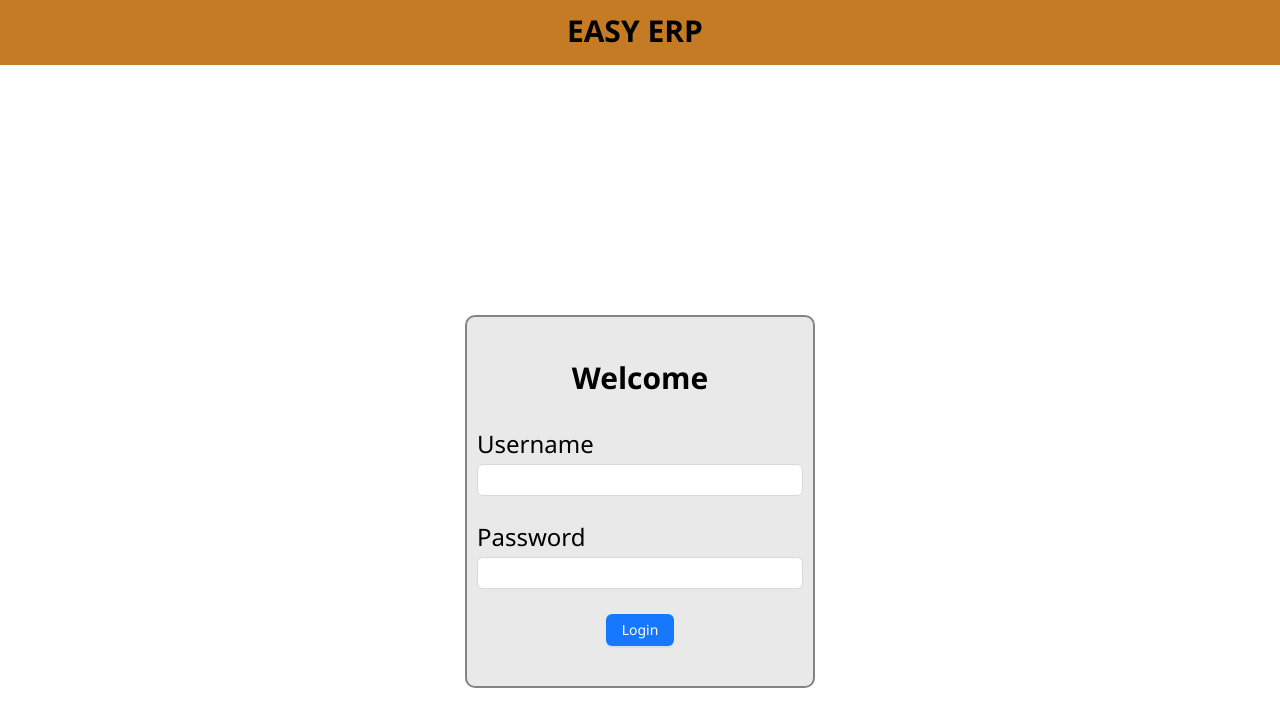
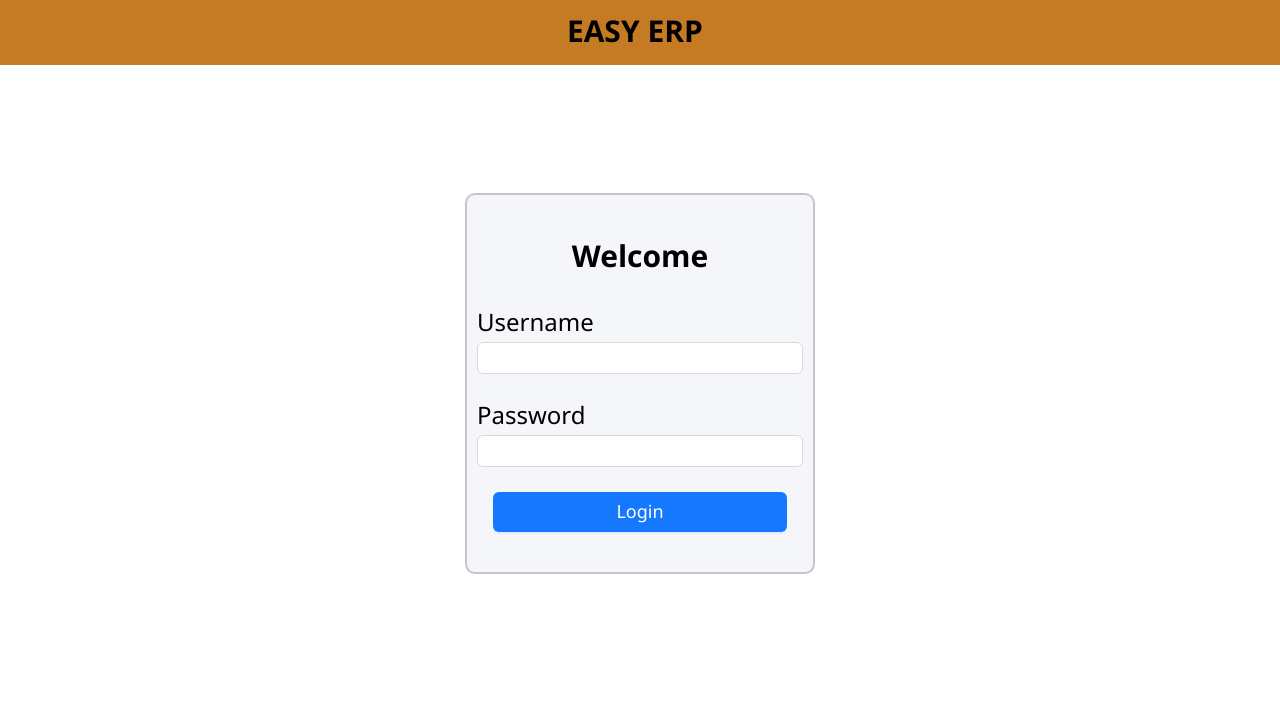
Before and after one commit to ratchapon-p/easy-erp-client, a React (Vite) app: page / in a window 1280 px wide. Shown: the top 726 px of the page. Built offline with nearby package versions, Linux system fonts and the light colour scheme; no server answers.

Commit message:
toast for delivery page

```diff
--- a/package.json
+++ b/package.json
@@ -19,6 +19,7 @@
     "echarts-for-react": "^3.0.2",
     "react": "^19.1.0",
     "react-dom": "^19.1.0",
+    "react-hot-toast": "^2.5.2",
     "react-redux": "^9.2.0",
     "react-router-dom": "^7.6.1",
     "react-toastify": "^11.0.5",
--- a/src/App.jsx
+++ b/src/App.jsx
@@ -1,5 +1,7 @@
 import { useState } from 'react'
 import { BrowserRouter,Routes, Route } from 'react-router-dom'
+import { Toaster } from 'react-hot-toast'
+
 import '@/App.scss'
 import Homepage from '@/pages/HomePage/HomePage.jsx';
 import Header from '@/layouts/Header/Header'
@@ -26,6 +28,7 @@ function App() {
     <>
       <BrowserRouter>
         <Header />
+            <Toaster position="top-right" containerStyle={{ top: 80 }} />
         <Routes>
             <Route path='/' element={
               <AuthRoute>
--- a/src/pages/DeliveryProduct/DeliveryProduct.jsx
+++ b/src/pages/DeliveryProduct/DeliveryProduct.jsx
@@ -1,7 +1,8 @@
 import React, { useState } from 'react'
 import './DeliveryProduct.scss'
-import { Input } from 'antd'
+import { Input, message } from 'antd'
 import { post } from '../../utils/httpMethods'
+import toast from 'react-hot-toast'
 const baseURL = import.meta.env.VITE_BASE_URL
 
 const DeliveryProduct = () => {
@@ -19,6 +20,7 @@ const DeliveryProduct = () => {
       const response = await post(url,data)
     } catch (error) {
       console.log(error);
+      toast.error(error?.response?.data?.message || 'เกิดข้อผิดพลาด')
     }
     finally{
       setLoading(false)
--- a/src/pages/LoginPage/LoginPage.jsx
+++ b/src/pages/LoginPage/LoginPage.jsx
@@ -63,7 +63,7 @@ const LoginPage = () => {
             onChange={(e) => onChangeHandler('password', e.target.value)}
           />
         </div>
-        <Button  type='primary' onClick={() => onSubmitHandler()} >Login</Button>
+        <Button style={{width: '90%',height:'40px',fontSize:'18px'}} type='primary' onClick={() => onSubmitHandler()} >Login</Button>
 
         </div>
       </div>
--- a/src/pages/LoginPage/LoginPage.scss
+++ b/src/pages/LoginPage/LoginPage.scss
@@ -2,7 +2,7 @@
 }
 
 .login-box{
-    margin-top: 250px;
+    margin-top: 10%;
     display: flex;
     flex-direction: column;
     align-items: center;
@@ -15,9 +15,9 @@
         gap: 25px;
         width: 350px;
         padding: 40px 10px;
-        border: 2px solid rgb(132, 132, 132);
+        border: 2px solid rgb(197, 197, 197);
         border-radius: 10px;
-        background-color: rgb(233, 233, 233);
+        background-color: #f5f6fa;
     }
     label{
         font-size: 30px;
```
Also changed, not shown: 1 other file (tests, documents, lock files or other folders).
